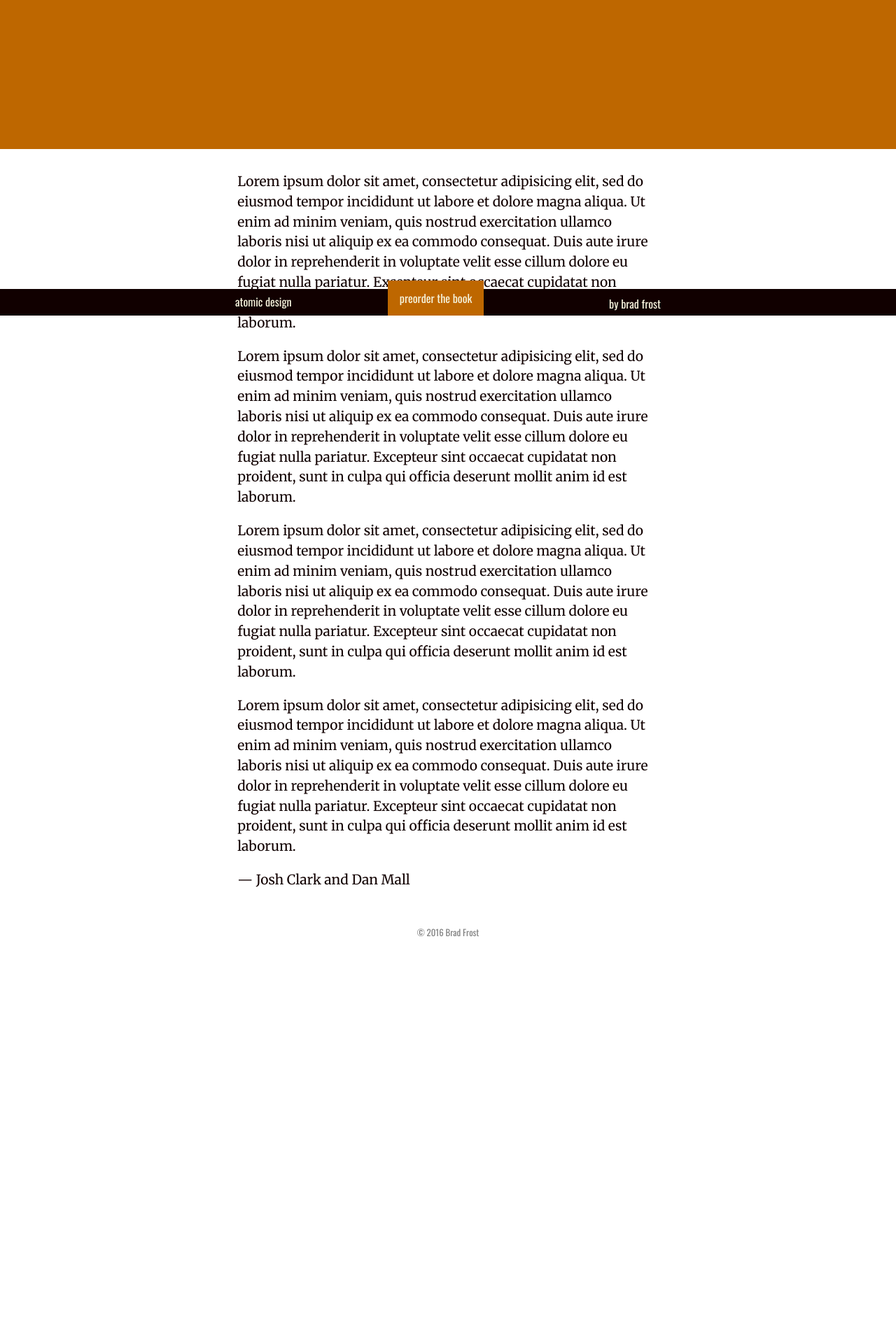
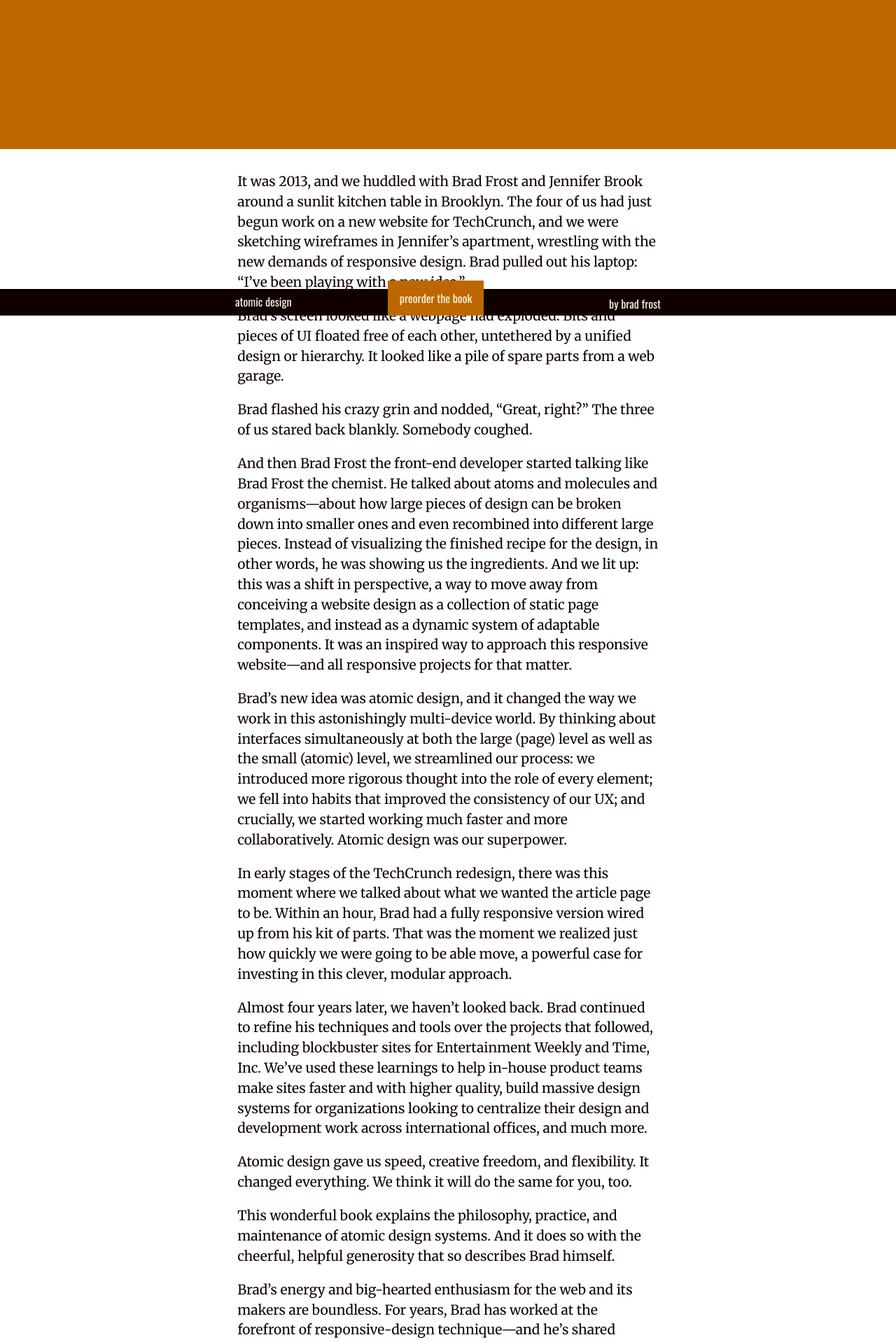
Before and after one commit to bradfrost/atomic-design, a Jekyll site: the page built from foreword.md, in a window 1280 px wide. Shown: the part 449-2367 px from the top of the page at 70% size. Built offline with Jekyll 4.4.1, drawn with Linux system fonts in a browser that asks for light colours; nearby versions of some CDN libraries; before the commit the page ends 1804 px from its top, so only the background shows below that; some of the changed text lies outside the part shown.

Commit message:
Add foreword

```diff
--- a/_layouts/page.html
+++ b/_layouts/page.html
@@ -13,7 +13,7 @@ layout: default
 <div class="text">
     {{ content }}
 
-    {% if page.chapterTitle %}
+    {% if page.chapterTitle or page.title == "Foreword" %}
     {% include pagination.html %}
     {% endif %}
 </div>
--- a/_layouts/toc.html
+++ b/_layouts/toc.html
@@ -14,6 +14,11 @@ layout: default
 
 <nav role="navigation" class="toc">
     <ol class="toc-list">
+        <li class="toc-li-minor">
+        	<a href="/foreword">
+                <h3>Foreword by Josh Clark and Dan Mall</h3>
+            </a>
+        </li>
         <li>
             <a href="/chapter-1">
 	            <span>1.</span>
--- a/css/style.scss
+++ b/css/style.scss
@@ -815,6 +815,7 @@ h2 .title-link {
 	list-style: none;
 	margin: 0 0 2em !important;
 	padding: 0;
+    border-top: 1px solid $gray-light;
 
 	li {
 		border-bottom: 1px solid $gray-light;
--- a/foreword.md
+++ b/foreword.md
@@ -3,14 +3,43 @@ layout: page
 title: Foreword
 chapterSubtitle: By Josh Clark and Dan Mall
 permalink: /foreword/
+nextChapter: /chapter-1/
 ---
 
-Lorem ipsum dolor sit amet, consectetur adipisicing elit, sed do eiusmod tempor incididunt ut labore et dolore magna aliqua. Ut enim ad minim veniam, quis nostrud exercitation ullamco laboris nisi ut aliquip ex ea commodo consequat. Duis aute irure dolor in reprehenderit in voluptate velit esse cillum dolore eu fugiat nulla pariatur. Excepteur sint occaecat cupidatat non proident, sunt in culpa qui officia deserunt mollit anim id est laborum.
+It was 2013, and we huddled with Brad Frost and Jennifer Brook around a sunlit kitchen table in Brooklyn. The four of us had just begun work on a new website for TechCrunch, and we were sketching wireframes in Jennifer’s apartment, wrestling with the new demands of responsive design. Brad pulled out his laptop: “I’ve been playing with a new idea.”
 
-Lorem ipsum dolor sit amet, consectetur adipisicing elit, sed do eiusmod tempor incididunt ut labore et dolore magna aliqua. Ut enim ad minim veniam, quis nostrud exercitation ullamco laboris nisi ut aliquip ex ea commodo consequat. Duis aute irure dolor in reprehenderit in voluptate velit esse cillum dolore eu fugiat nulla pariatur. Excepteur sint occaecat cupidatat non proident, sunt in culpa qui officia deserunt mollit anim id est laborum.
 
-Lorem ipsum dolor sit amet, consectetur adipisicing elit, sed do eiusmod tempor incididunt ut labore et dolore magna aliqua. Ut enim ad minim veniam, quis nostrud exercitation ullamco laboris nisi ut aliquip ex ea commodo consequat. Duis aute irure dolor in reprehenderit in voluptate velit esse cillum dolore eu fugiat nulla pariatur. Excepteur sint occaecat cupidatat non proident, sunt in culpa qui officia deserunt mollit anim id est laborum.
+Brad’s screen looked like a webpage had exploded. Bits and pieces of UI floated free of each other, untethered by a unified design or hierarchy. It looked like a pile of spare parts from a web garage.
 
-Lorem ipsum dolor sit amet, consectetur adipisicing elit, sed do eiusmod tempor incididunt ut labore et dolore magna aliqua. Ut enim ad minim veniam, quis nostrud exercitation ullamco laboris nisi ut aliquip ex ea commodo consequat. Duis aute irure dolor in reprehenderit in voluptate velit esse cillum dolore eu fugiat nulla pariatur. Excepteur sint occaecat cupidatat non proident, sunt in culpa qui officia deserunt mollit anim id est laborum.
 
-— Josh Clark and Dan Mall
+Brad flashed his crazy grin and nodded, “Great, right?” The three of us stared back blankly. Somebody coughed.
+
+
+And then Brad Frost the front-end developer started talking like Brad Frost the chemist. He talked about atoms and molecules and organisms—about how large pieces of design can be broken down into smaller ones and even recombined into different large pieces. Instead of visualizing the finished recipe for the design, in other words, he was showing us the ingredients. And we lit up: this was a shift in perspective, a way to move away from conceiving a website design as a collection of static page templates, and instead as a dynamic system of adaptable components. It was an inspired way to approach this responsive website—and all responsive projects for that matter.
+
+
+Brad’s new idea was atomic design, and it changed the way we work in this astonishingly multi-device world. By thinking about interfaces simultaneously at both the large (page) level as well as the small (atomic) level, we streamlined our process: we introduced more rigorous thought into the role of every element; we fell into habits that improved the consistency of our UX; and crucially, we started working much faster and more collaboratively. Atomic design was our superpower.
+
+
+In early stages of the TechCrunch redesign, there was this moment where we talked about what we wanted the article page to be. Within an hour, Brad had a fully responsive version wired up from his kit of parts. That was the moment we realized just how quickly we were going to be able move, a powerful case for investing in this clever, modular approach.
+
+
+Almost four years later, we haven’t looked back. Brad continued to refine his techniques and tools over the projects that followed, including blockbuster sites for Entertainment Weekly and Time, Inc. We’ve used these learnings to help in-house product teams make sites faster and with higher quality, build massive design systems for organizations looking to centralize their design and development work across international offices, and much more.
+
+
+Atomic design gave us speed, creative freedom, and flexibility. It changed everything. We think it will do the same for you, too.
+
+
+This wonderful book explains the philosophy, practice, and maintenance of atomic design systems. And it does so with the cheerful, helpful generosity that so describes Brad himself.
+
+
+Brad’s energy and big-hearted enthusiasm for the web and its makers are boundless. For years, Brad has worked at the forefront of responsive-design technique—and he’s shared everything along the way. His This Is Responsive site is the go-to resource for finding responsive solutions to any UX problem. His blog and Twitter feeds share his roadblocks and his solutions. When designers and developers follow Brad Frost, they get a fast and dense stream of practical, passionate insight for building beautiful and resilient websites. This book doubles down on all of that.
+
+
+Given the chance, Brad would knock on the door of every designer and developer to personally deliver his message. We’ve watched with astonishment (and mild envy) as this whirling dervish has barnstormed around the globe to share his advice with hundreds of teams and organizations across six continents. (_Atomic design, coming soon to Antarctica!_) But even Brad Frost can’t be everywhere at once, and we’re delighted that he’s detailed his ideas with such depth and good humor in this book.
+
+
+Atomic design is blowing up around the world; it transformed our design practice; and we’re excited for it to bring the same creative combustion to your process, too.
+
+
+—_[Josh Clark](https://bigmedium.com/) and [Dan Mall](http://danielmall.com/), Brad’s frequent collaborators and his biggest fans_
```
Also changed, not shown: 4 other files.
